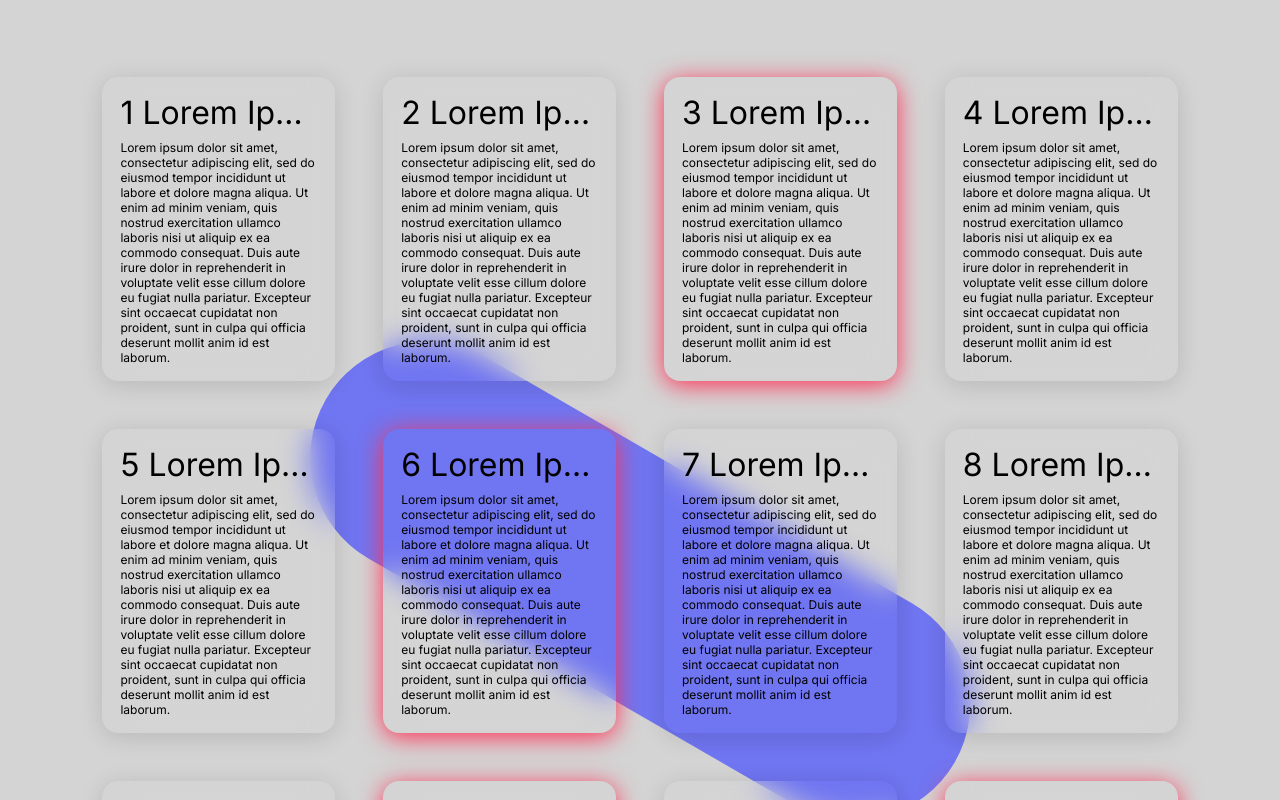
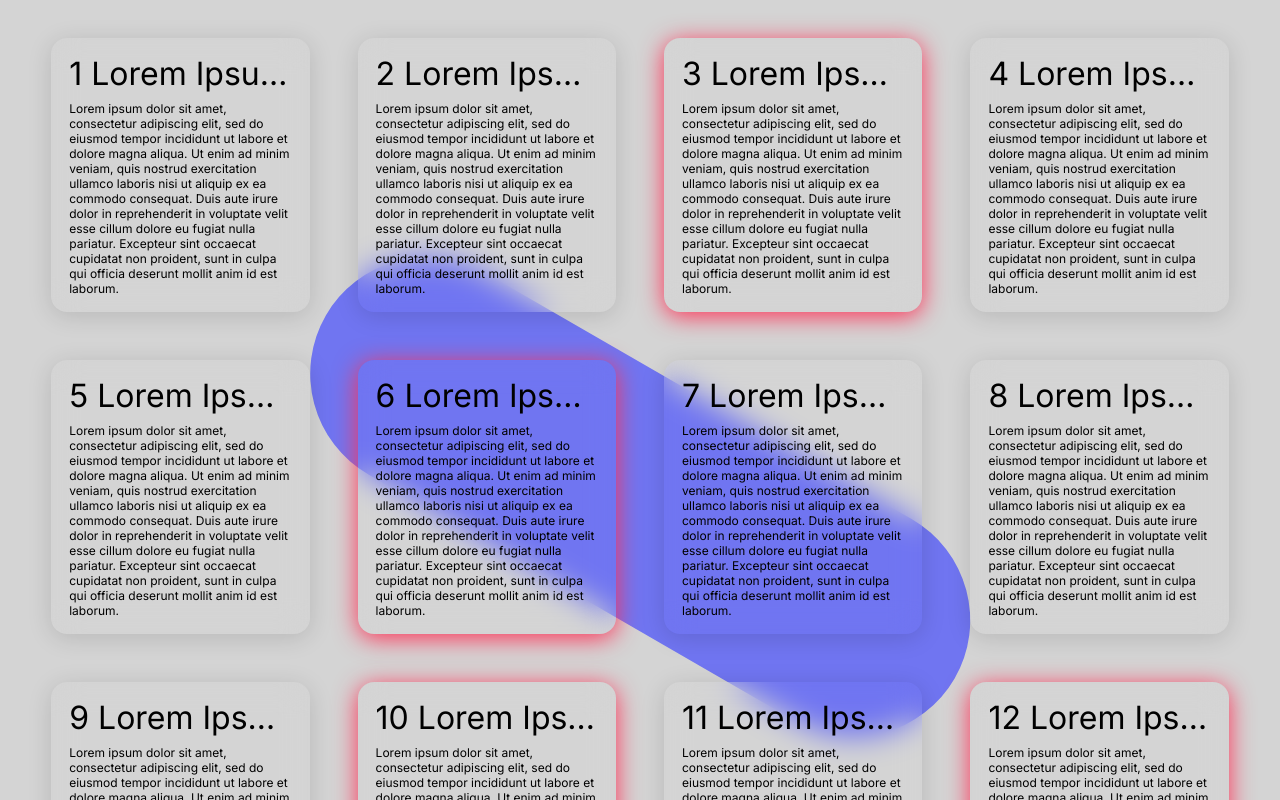
Before and after one commit to sandrbuz/pushkeen-test-task, a React (Create React App) app: page / in a window 1280 px wide. Shown: the top 800 px of the page. Built offline with nearby package versions, Linux system fonts and the light colour scheme.

Commit message:
clean up + css edit

```diff
--- a/src/App.tsx
+++ b/src/App.tsx
@@ -24,8 +24,11 @@ const Wrapper = styled.div`
   display: flex;
   flex-direction: column;
   align-items: center;
-  justify-content: flex-start;
+  justify-content: center;
   overflow-x: hidden;
+  @media (min-width: 1600px) {
+    padding: 3vh 6vw;
+  }
 `;
 
 function App() {
--- a/src/components/Card.tsx
+++ b/src/components/Card.tsx
@@ -24,8 +24,6 @@ const CardWrapper = styled.div<IStyledCardProps>`
   min-width: 0;
   display: flex;
   flex-direction: column;
-  min-height: unset;
-  max-height: unset;
   backdrop-filter: blur(15px);
 
   @media (max-width: 1100px) {
--- a/src/components/CardGrid.tsx
+++ b/src/components/CardGrid.tsx
@@ -21,9 +21,11 @@ const Grid = styled.div`
   width: 100%;
   padding: 6vw 8vw;
   box-sizing: border-box;
-  min-height: 100vh;
-  grid-auto-rows: 1fr;
+  min-height: auto;
 
+  @media (max-width: 1400px) {
+    padding: 3vw 4vw;
+  }
   @media (max-width: 1100px) {
     grid-template-columns: repeat(3, 1fr);
     gap: 20px;
```
